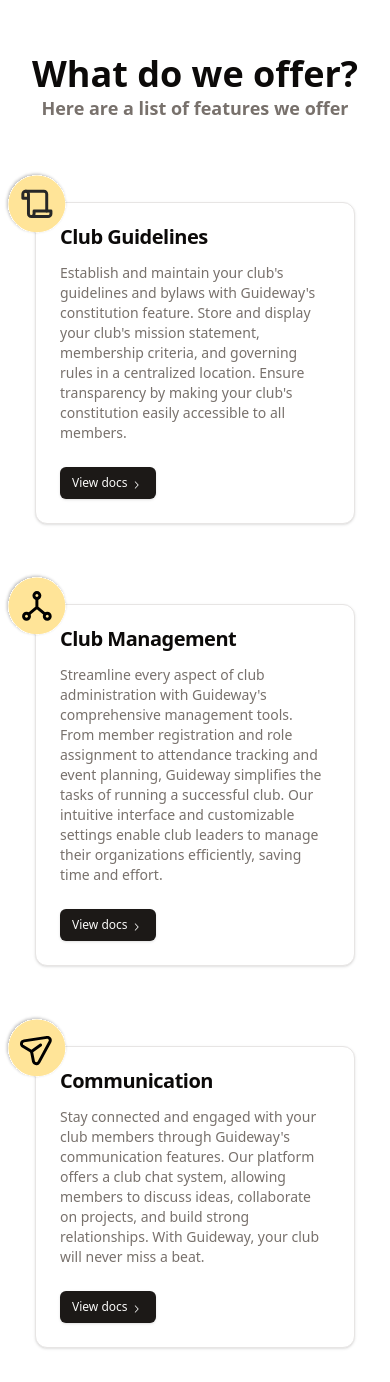
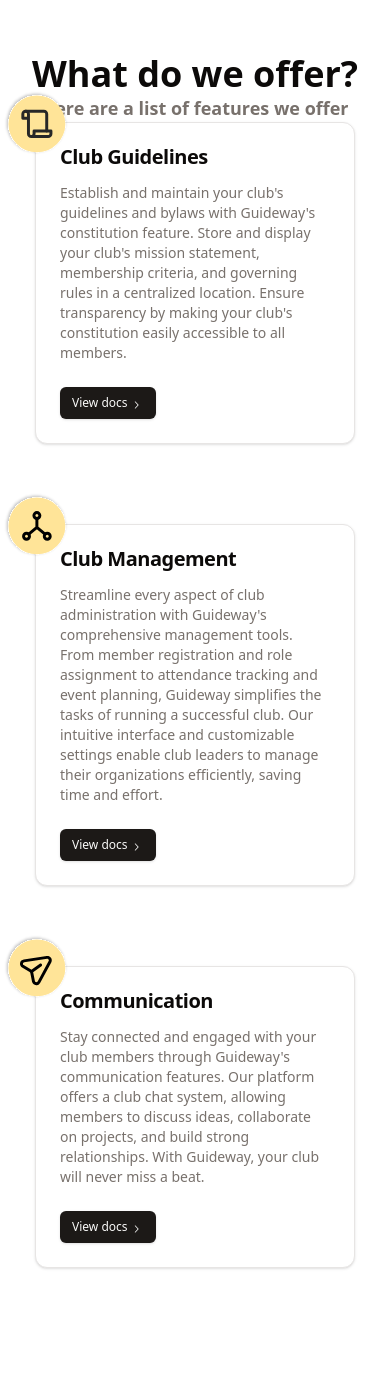
Before and after one commit to maytees/guideway, a Next.js app: page / in a window 390 px wide. Shown: the part 1046-2428 px from the top of the page. Built offline with nearby package versions, Linux system fonts and the light colour scheme.

Commit message:
fix: md breakpoint dash line has no margin

```diff
--- a/src/app/page.tsx
+++ b/src/app/page.tsx
@@ -81,7 +81,7 @@ export default function HomePage() {
       </TooltipProvider>
 
       <div className="mt-64 flex flex-col items-center">
-        <div className="pb-20 xl:pb-5">
+        <div className="xl:pb-5">
           <motion.h1
             ref={ref}
             variants={variants}
@@ -384,7 +384,7 @@ const Dash = () => {
   };
 
   return (
-    <svg ref={ref} width="472" className="mt-10" height="77" overflow={"visible"} viewBox="0 0 472 77" fill="none" xmlns="http://www.w3.org/2000/svg">
+    <svg ref={ref} width="472" className="md:my-20 xl:my-0" height="77" overflow={"visible"} viewBox="0 0 472 77" fill="none" xmlns="http://www.w3.org/2000/svg">
       <motion.path
         variants={pathVariants}
         initial="hidden"
```
